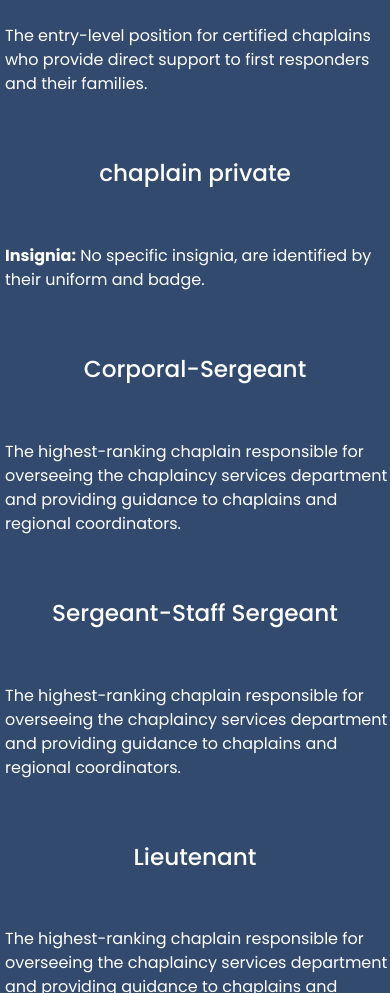
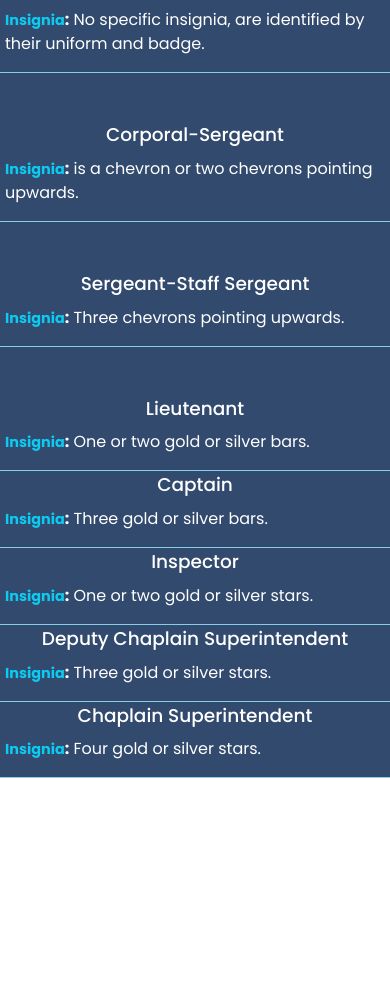
Before and after one commit to abojegabriel22/ifrcc, a website: page index.html in a window 390 px wide. Shown: the part 6542-7535 px from the top of the page. After the commit the page ends 7352 px from the top, so only its background shows below. Drawn offline with nearby package versions, Linux system fonts and the light colour scheme.

Commit message:
end of rank structure

```diff
--- a/index.html
+++ b/index.html
@@ -376,80 +376,80 @@
         <div class="row row-bg mt-5">
           <h2 class="pb-3 text-white text-center about-text rank-h1">Ranking Structure of Officers</h2><hr/>
           <div class="col-md-8">
-            <h2 class="rank-h2">The <strong>IFRCC</strong> may adopt a ranking structure to provide clarity and hierarchy within the organization. Here is a possible example</h2>
+            <h2 class="rank-h2 ps-md-4">The <strong>IFRCC</strong> may adopt a ranking structure to provide clarity and hierarchy within the organization. Here is a possible example</h2>
           </div>
           <div class="col-md-4"></div>
           <div class="col-sm-4 mt-5 text-center">
-            <h3 class="text-white">Chief Chaplain</h3>
+            <h3 class="text-white scale-text">Chief Chaplain</h3>
           </div>
-          <div class="col-sm-8 vertic-line mt-5">
+          <div class="col-md-5 col-sm-8 vertic-line mt-md-5">
             <p class="text-white">The highest-ranking chaplain responsible for overseeing the chaplaincy services department and providing guidance to chaplains and regional coordinators.</p>
           </div>
           <div class="col-sm-4 mt-5 text-center">
-            <h3 class="text-white">Regional Coordinators</h3>
+            <h3 class="text-white scale-text">Regional Coordinators</h3>
           </div>
-          <div class="col-sm-8 vertic-line mt-5">
+          <div class="col-md-5 col-sm-8 vertic-line mt-md-5">
             <p class="text-white">These individuals may hold different ranks based on their experience and responsibilities within their respective regions.</p>
           </div>
           <div class="col-sm-4 mt-5 text-center">
-            <h3 class="text-white">Senior Chaplains</h3>
+            <h3 class="text-white scale-text">Senior Chaplains</h3>
           </div>
-          <div class="col-sm-8 vertic-line mt-5">
+          <div class="col-md-5 col-sm-8 vertic-line mt-md-5">
             <p class="text-white">Experienced chaplains who provide mentorship and guidance to junior chaplains and assist in coordinating chaplaincy operations.</p>
           </div>
           <div class="col-sm-4 mt-5 text-center">
-            <h3 class="text-white">Chaplains</h3>
+            <h3 class="text-white scale-text">Chaplains</h3>
           </div>
-          <div class="col-sm-8 vertic-line mt-5">
+          <div class="col-md-5 col-sm-8 vertic-line mt-md-5">
             <p class="text-white">The entry-level position for certified chaplains who provide direct support to first responders and their families.</p>
           </div>
           <div class="col-sm-4 mt-5 text-center">
-            <h3 class="text-white">chaplain private</h3>
+            <h3 class="text-white scale-text">chaplain private</h3>
           </div>
-          <div class="col-sm-8 vertic-line mt-5">
-            <p class="text-white"><strong>Insignia:</strong> No specific insignia, are identified by their uniform and badge.</p>
+          <div class="col-md-5 col-sm-8 vertic-line mt-md-5">
+            <p class="text-white"><strong><span class="text-info">Insignia</span>:</strong> No specific insignia, are identified by their uniform and badge.</p>
           </div>
           <div class="col-sm-4 mt-5 text-center">
-            <h3 class="text-white">Corporal-Sergeant</h3>
+            <h3 class="text-white scale-text">Corporal-Sergeant</h3>
           </div>
-          <div class="col-sm-8 vertic-line mt-5">
-            <p class="text-white">The highest-ranking chaplain responsible for overseeing the chaplaincy services department and providing guidance to chaplains and regional coordinators.</p>
+          <div class="col-md-5 col-sm-8 vertic-line mt-md-5">
+            <p class="text-white"><strong><span class="text-info">Insignia</span>:</strong> is a chevron or two chevrons pointing upwards.</p>
           </div>
           <div class="col-sm-4 mt-5 text-center">
-            <h3 class="text-white">Sergeant-Staff Sergeant</h3>
+            <h3 class="text-white scale-text">Sergeant-Staff Sergeant</h3>
           </div>
-          <div class="col-sm-8 vertic-line mt-5">
-            <p class="text-white">The highest-ranking chaplain responsible for overseeing the chaplaincy services department and providing guidance to chaplains and regional coordinators.</p>
+          <div class="col-md-5 col-sm-8 vertic-line mt-md-5">
+            <p class="text-white"><strong><span class="text-info">Insignia</span>:</strong> Three chevrons pointing upwards.</p>
           </div>
           <div class="col-sm-4 mt-5 text-center">
-            <h3 class="text-white">Lieutenant</h3>
+            <h3 class="text-white scale-text">Lieutenant</h3>
           </div>
-          <div class="col-sm-8 vertic-line mt-5">
-            <p class="text-white">The highest-ranking chaplain responsible for overseeing the chaplaincy services department and providing guidance to chaplains and regional coordinators.</p>
+          <div class="col-md-5 col-sm-8 vertic-line mt-md-5">
+            <p class="text-white"><strong><span class="text-info">Insignia</span>:</strong> One or two gold or silver bars.</p>
           </div>
-          <div class="col-sm-4 mt-5 text-center">
-            <h3 class="text-white">Captain</h3>
+          <div class="col-sm-4 mt-md-5 mt-sm-3 text-center">
+            <h3 class="text-white scale-text">Captain</h3>
           </div>
-          <div class="col-sm-8 vertic-line mt-5">
-            <p class="text-white">The highest-ranking chaplain responsible for overseeing the chaplaincy services department and providing guidance to chaplains and regional coordinators.</p>
+          <div class="col-md-5 col-sm-8 vertic-line mt-md-5">
+            <p class="text-white"><strong><span class="text-info">Insignia</span>:</strong> Three gold or silver bars.</p>
           </div>
-          <div class="col-sm-4 mt-5 text-center">
-            <h3 class="text-white">Inspector</h3>
+          <div class="col-sm-4 mt-md-5 mt-sm-3 text-center">
+            <h3 class="text-white scale-text">Inspector</h3>
           </div>
-          <div class="col-sm-8 vertic-line mt-5">
-            <p class="text-white">The highest-ranking chaplain responsible for overseeing the chaplaincy services department and providing guidance to chaplains and regional coordinators.</p>
+          <div class="col-md-5 col-sm-8 vertic-line mt-md-5">
+            <p class="text-white"><strong><span class="text-info">Insignia</span>:</strong> One or two gold or silver stars.</p>
           </div>
-          <div class="col-sm-4 mt-5 text-center">
-            <h3 class="text-white">Deputy Chaplain Superintendent</h3>
+          <div class="col-sm-4 mt-md-5 mt-sm-3 text-center">
+            <h3 class="text-white scale-text">Deputy Chaplain Superintendent</h3>
           </div>
-          <div class="col-sm-8 vertic-line mt-5">
-            <p class="text-white">The highest-ranking chaplain responsible for overseeing the chaplaincy services department and providing guidance to chaplains and regional coordinators.</p>
+          <div class="col-md-5 col-sm-8 vertic-line mt-md-5">
+            <p class="text-white"><strong><span class="text-info">Insignia</span>:</strong> Three gold or silver stars.</p>
           </div>
-          <div class="col-sm-4 mt-5 text-center">
-            <h3 class="text-white">Chaplain Superintendent</h3>
+          <div class="col-sm-4 mt-md-5 mt-sm-3 text-center">
+            <h3 class="text-white scale-text">Chaplain Superintendent</h3>
           </div>
-          <div class="col-sm-8 vertic-line mt-5">
-            <p class="text-white">The highest-ranking chaplain responsible for overseeing the chaplaincy services department and providing guidance to chaplains and regional coordinators.</p>
+          <div class="col-md-5 col-sm-8 vertic-line mt-md-5">
+            <p class="text-white"><strong><span class="text-info">Insignia</span>:</strong> Four gold or silver stars.</p>
           </div>
           <div class="col-sm-6"></div>
         </div>
--- a/style.css
+++ b/style.css
@@ -489,3 +489,13 @@ nav-hr
 .vertic-line{
     border-left: 5px solid var(--blue-color);
 }
+/* MEDIA QUERY FOR RANKING STRUCTURE SECTION  */
+@media screen and (max-width: 900px) {
+    .scale-text{
+        scale: 0.8;
+    }
+    .vertic-line{
+        border-bottom: 1px solid var(--blue-light);
+        /* margin-right: 1rem; */
+    }
+}
```
